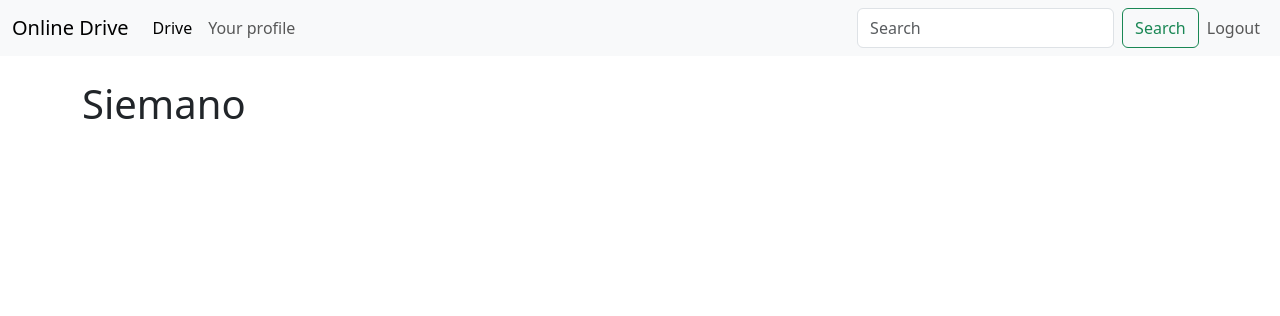
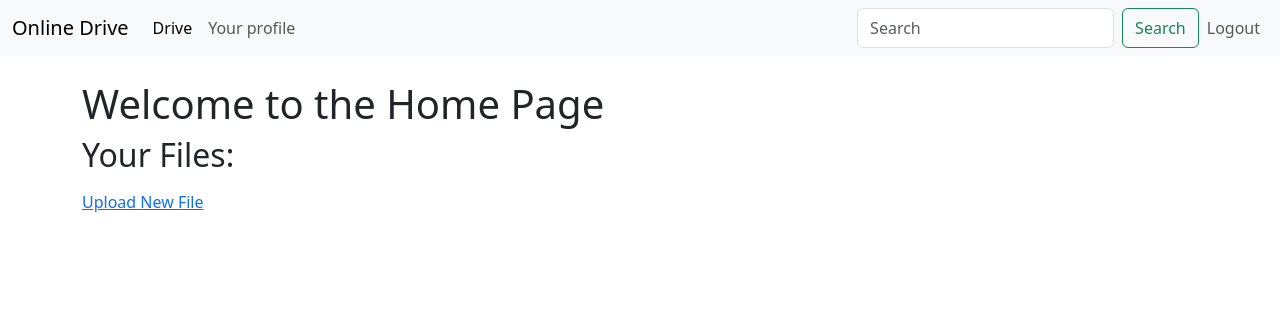
Before and after one commit to zb0r0/online_drive, a Flask app: page / in a window 1280 px wide. Shown: the top 316 px of the page. Run offline with Flask 3, Linux system fonts and the light colour scheme; the visitor is signed in with stand-in values (Sample User, id 1); data that the repository does not hold is empty.

Commit message:
dodawanie i usuwanie plikow z bazy danych

```diff
--- a/app.py
+++ b/app.py
@@ -1,3 +1,4 @@
+import os
 from flask import Flask
 from flask_sqlalchemy import SQLAlchemy
 from flask_login import LoginManager
@@ -12,5 +13,9 @@ login_manager.login_message_category = 'info'
 from models import User
 from routes import *
 
+if not os.path.exists('uploads'):
+    os.makedirs('uploads')
+
+
 if __name__ == '__main__':
     app.run(debug=True)
--- a/forms.py
+++ b/forms.py
@@ -1,5 +1,5 @@
 from flask_wtf import FlaskForm
-from wtforms import StringField, PasswordField, SubmitField
+from wtforms import StringField, PasswordField, SubmitField, FileField
 from wtforms.validators import DataRequired, Length, Email, EqualTo, ValidationError
 from models import User
 
@@ -24,3 +24,7 @@ class LoginForm(FlaskForm):
     email = StringField('Email', validators=[DataRequired(), Email()])
     password = PasswordField('Password', validators=[DataRequired()])
     submit = SubmitField('Login')
+
+class UploadFileForm(FlaskForm):
+    file = FileField('File', validators=[DataRequired()])
+    submit = SubmitField('Upload')
--- a/routes.py
+++ b/routes.py
@@ -1,9 +1,11 @@
-from flask import render_template, url_for, redirect, flash
+import os
+from flask import render_template, url_for, redirect, flash, request, send_from_directory
 from flask_login import login_user, login_required, logout_user, current_user
 from werkzeug.security import generate_password_hash, check_password_hash
+from werkzeug.utils import secure_filename
 from app import app, db, login_manager
-from models import User
-from forms import RegistrationForm, LoginForm
+from models import User, FileStorage
+from forms import RegistrationForm, LoginForm, UploadFileForm
 
 @login_manager.user_loader
 def load_user(user_id):
@@ -11,6 +13,9 @@ def load_user(user_id):
 
 @app.route('/')
 def home_page():
+    if current_user.is_authenticated:
+        files = FileStorage.query.filter_by(user_id=current_user.id).all()
+        return render_template("index.html", files=files)
     return render_template("index.html")
 
 @app.route('/register', methods=['GET', 'POST'])
@@ -48,5 +53,45 @@ def logout():
     return redirect(url_for('home_page'))
 
 @app.route('/profile')
+@login_required
 def profile():
     return render_template('profile.html')
+
+@app.route('/upload', methods=['GET', 'POST'])
+@login_required
+def upload_file():
+    form = UploadFileForm()
+    if form.validate_on_submit():
+        file = form.file.data
+        filename = secure_filename(file.filename)
+        filepath = os.path.join('uploads', filename)
+        file.save(filepath)
+
+        # Zapisz informacje o pliku w bazie danych
+        file_storage = FileStorage(filename=filename, filepath=filepath, user_id=current_user.id)
+        db.session.add(file_storage)
+        db.session.commit()
+
+        flash('File successfully uploaded', 'success')
+        return redirect(url_for('home_page'))
+    return render_template('upload.html', form=form)
+
+@app.route('/uploads/<filename>')
+@login_required
+def uploaded_file(filename):
+    return send_from_directory('uploads', filename)
+
+
+@app.route('/delete/<int:file_id>', methods=['POST'])
+@login_required
+def delete_file(file_id):
+    file = FileStorage.query.get_or_404(file_id)
+
+    if os.path.exists(file.filepath):
+        os.remove(file.filepath)
+
+    db.session.delete(file)
+    db.session.commit()
+
+    flash('File deleted successfully', 'success')
+    return redirect(url_for('home_page'))
--- a/templates/index.html
+++ b/templates/index.html
@@ -3,5 +3,21 @@
 Online Drive
 {% endblock %}
 {% block body %}
-<h1>Siemano</h1>
+    <h1>Welcome to the Home Page</h1>
+    {% if current_user.is_authenticated %}
+        <h2>Your Files:</h2>
+        <ul>
+            {% for file in files %}
+                <li>
+                    <a href="{{ url_for('uploaded_file', filename=file.filename) }}">{{ file.filename }}</a>
+                    <form action="{{ url_for('delete_file', file_id=file.id) }}" method="post" style="display: inline;">
+                        <button type="submit" class="btn btn-danger btn-sm">Delete</button>
+                    </form>
+                </li>
+            {% endfor %}
+        </ul>
+        <a href="{{ url_for('upload_file') }}">Upload New File</a>
+    {% else %}
+        <p>Please <a href="{{ url_for('login') }}">log in</a> to see your files.</p>
+    {% endif %}
 {% endblock %}
```
Also changed, not shown: templates/upload.html (added, +15 -0 lines), uploads/lewy.png (added), 2 other files.
